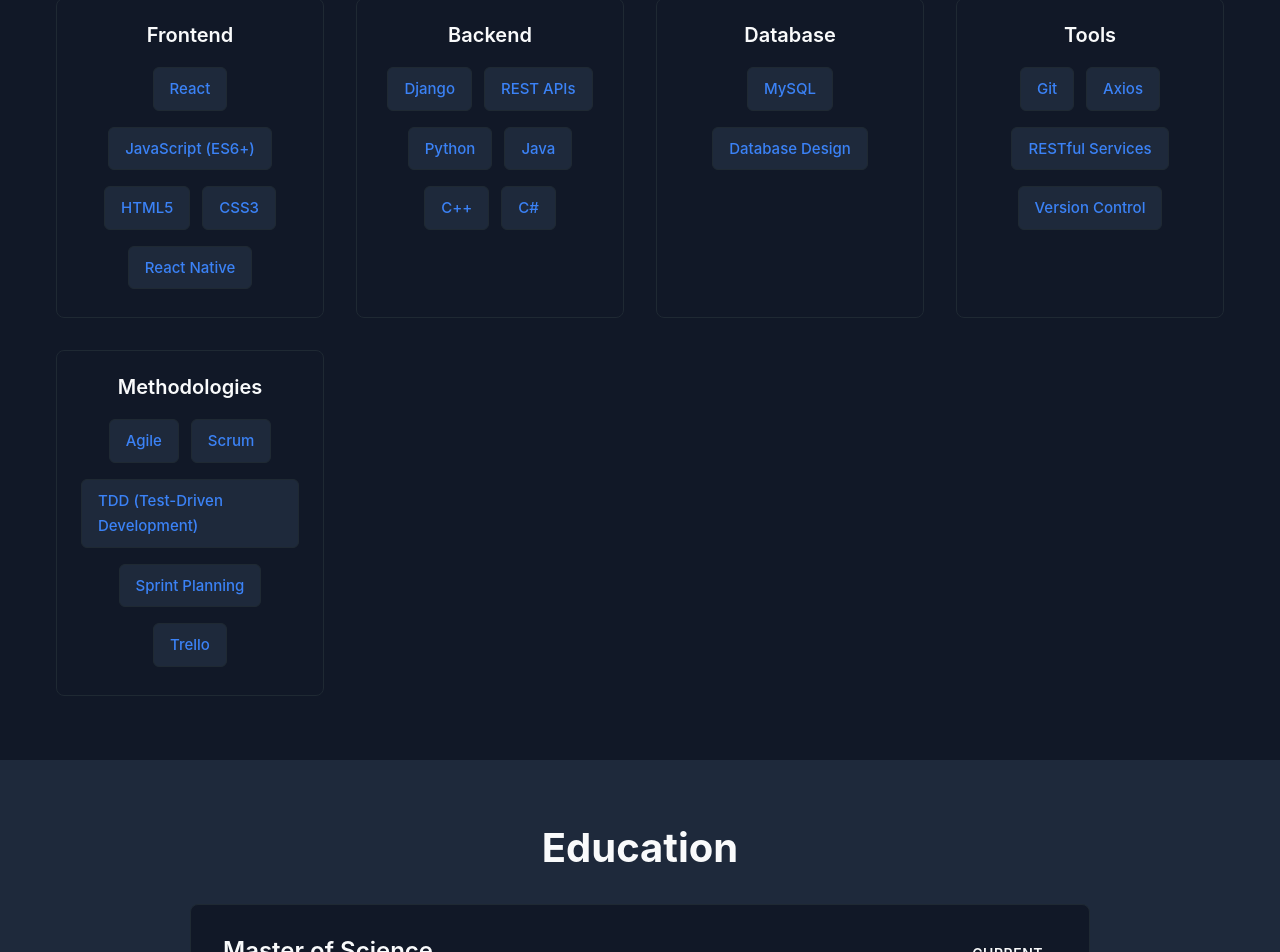
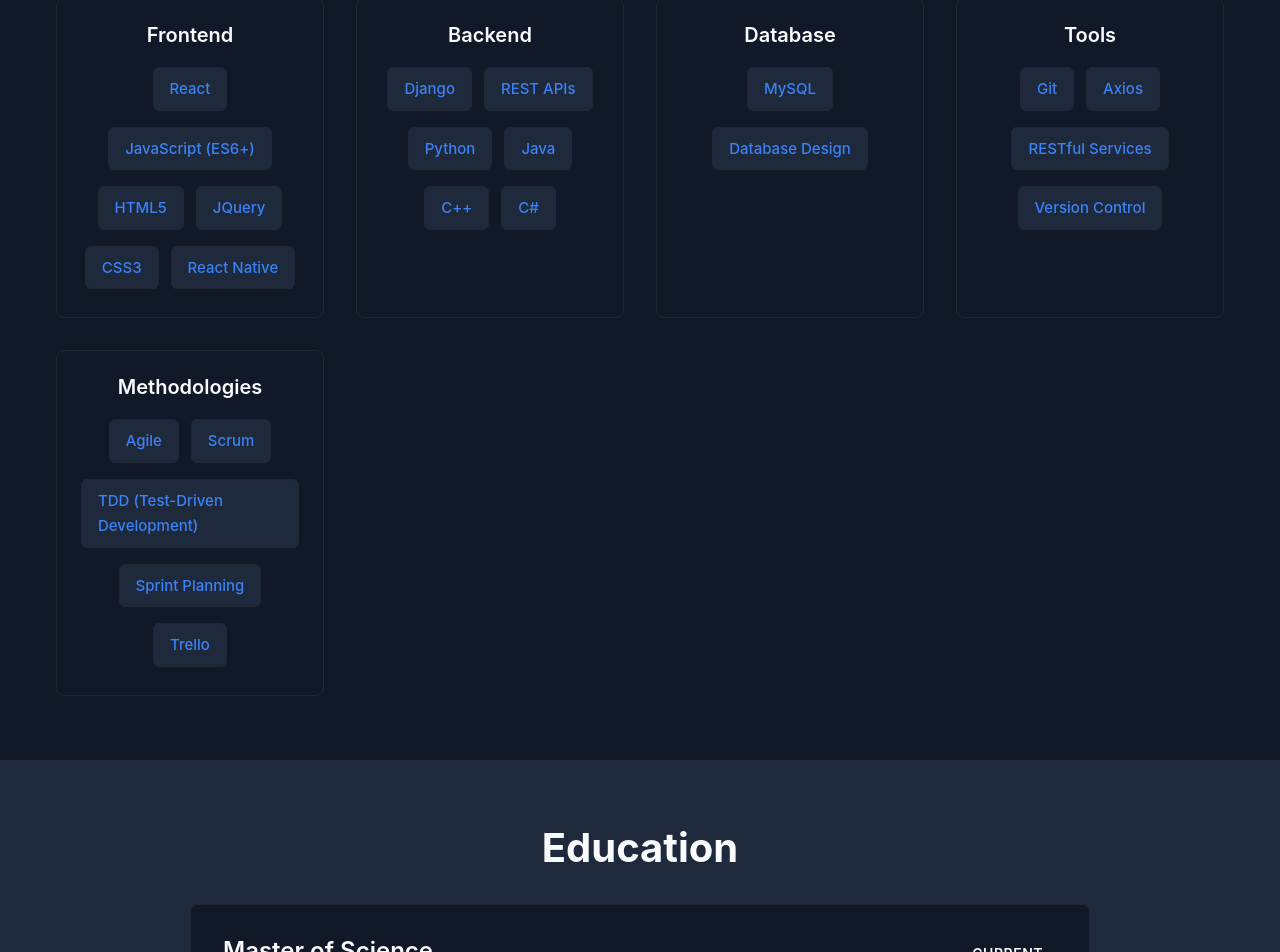
Before and after one commit to JacquesGuegong/portfolio, a React (Vite) app: page / in a window 1280 px wide. Shown: the part 3204-4156 px from the top of the page. Built offline with nearby package versions, Linux system fonts and the light colour scheme.

Commit message:
Resume Updated

```diff
--- a/src/data/skills.js
+++ b/src/data/skills.js
@@ -5,7 +5,7 @@
  */
 
 export const skills = {
-  Frontend: ['React', 'JavaScript (ES6+)', 'HTML5', 'CSS3', 'React Native'],
+  Frontend: ['React', 'JavaScript (ES6+)', 'HTML5', 'JQuery','CSS3', 'React Native'],
   Backend: ['Django', 'REST APIs', 'Python', 'Java', 'C++', 'C#'],
   Database: ['MySQL', 'Database Design'],
   Tools: ['Git', 'Axios', 'RESTful Services', 'Version Control'],
```
